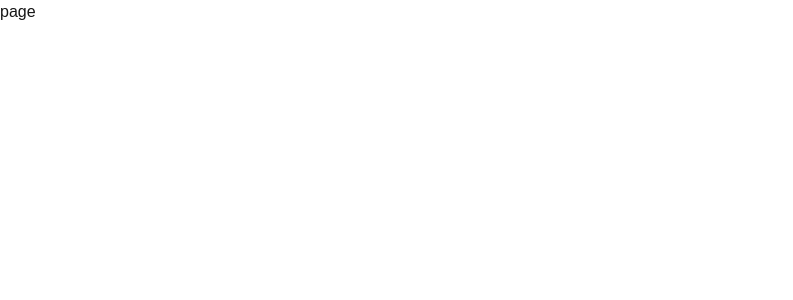
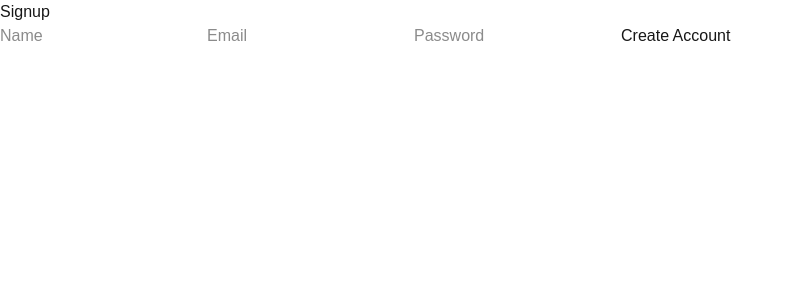
Before and after one commit to afnangit00/autostore-saas, a Next.js app: page /signup in a window 1280 px wide. Shown: the top 300 px of the page, without its empty margins (0-793 px from the left). Built offline with nearby package versions, Linux system fonts and the light colour scheme.

Commit message:
Signup API and user creation

```diff
--- a/src/app/(auth)/signup/page.tsx
+++ b/src/app/(auth)/signup/page.tsx
@@ -1,9 +1,28 @@
-import React from 'react'
+export default function SignupPage() {
+  return (
+    <div>
+      <h1>Signup</h1>
 
-const page = () => {
-  return (
-    <div>page</div>
-  )
+      <form>
+        <input
+          type="text"
+          placeholder="Name"
+        />
+
+        <input
+          type="email"
+          placeholder="Email"
+        />
+
+        <input
+          type="password"
+          placeholder="Password"
+        />
+
+        <button type="submit">
+          Create Account
+        </button>
+      </form>
+    </div>
+  );
 }
-
-export default page
--- /dev/null
+++ b/src/app/api/auth/signup/route.ts
@@ -0,0 +1,30 @@
+import { connectDB } from "@/lib/mongodb";
+import User from "@/models/User";
+import { NextResponse } from "next/server";
+
+export async function POST(request: Request) {
+  try {
+    await connectDB();
+
+    const body = await request.json();
+
+    const { name, email, password } = body;
+
+    await User.create({
+      name,
+      email,
+      password,
+    });
+
+    return NextResponse.json({
+      success: true,
+    });
+  } catch (error) {
+    return NextResponse.json(
+      {
+        success: false,
+      },
+      { status:500 }
+    );
+  }
+}
```
